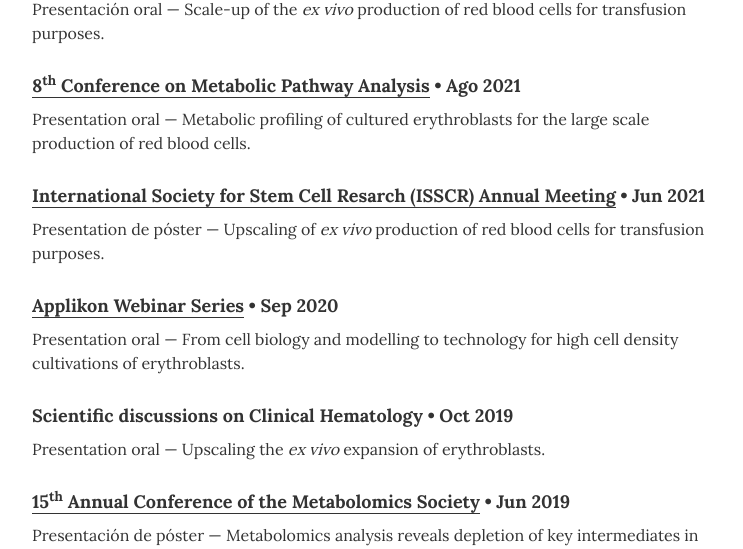
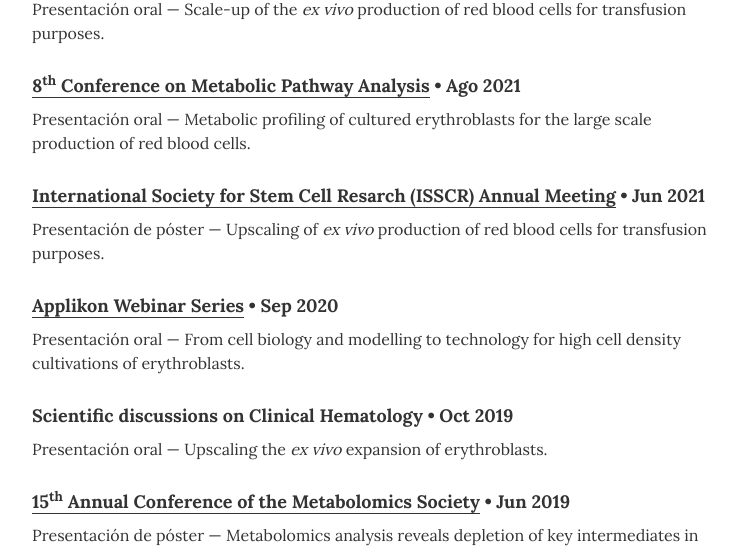
Before and after one commit to synthbiont/joangallego, a Jekyll site: the page es.html, which Jekyll copies as it is, in a window 1280 px wide and 900 px high, scrolled down 6689 px. Shown: the part 151-700 px from the top of the window, without its empty margins (268-1011 px from the left). Built offline with Jekyll 4.4.1, drawn with Linux system fonts in a browser that asks for light colours; some of the changed text lies outside the part shown.

Commit message:
Update es.html

```diff
--- a/es.html
+++ b/es.html
@@ -214,12 +214,12 @@
         <div class="resume-item" itemscope itemprop="worksFor" itemtype="http://schema.org/Organization">
           <h3 class="resume-item-title" itemprop="name">Universidad de los Andes (CO)</h3>
           <h4 class="resume-item-details" itemprop="description">Asistente graduado &bull; Ago, 2013  &mdash; Ago, 2015</h4>
-          <p class="resume-item-copy"><ul class="resume-item-list"><li>Apoyé el proyecto de fin de maestría <i>Cambios de ph durante el congelamiento y el derretimiento del agua y su relación con la electricidad atmosférica</i>" (Salazar-Henao JS) anto en experimentos de laboratorio como en análisis de datos.</li><li>Ejecuté análisis estadísticos y espaciales de los perfiles de concentración de ozono atmosférica en las regiones polares.</li></ul></p>
+          <p class="resume-item-copy"><ul class="resume-item-list"><li>Apoyé el proyecto de fin de maestría <i>Cambios de ph durante el congelamiento y el derretimiento del agua y su relación con la electricidad atmosférica</i>" (Salazar-Henao JS) tanto en experimentos de laboratorio como en análisis de datos.</li><li>Ejecuté análisis estadísticos y espaciales de los perfiles de concentración de ozono atmosférica en las regiones polares.</li></ul></p>
         </div><!-- end of resume-item -->
 
         <div class="resume-item" itemscope itemprop="worksFor" itemtype="http://schema.org/Organization">
           <h3 class="resume-item-title" itemprop="name">Carnegie Mellon University (US)</h3>
-          <h4 class="resume-item-details" itemprop="description">Investigador visitante &bull; Jan, 2012  &mdash; May, 2012</h4>
+          <h4 class="resume-item-details" itemprop="description">Investigador visitante &bull; Ene, 2012  &mdash; May, 2012</h4>
           <p class="resume-item-copy">Trabajo de investigación en el departamento de Ingeniería civil y ambiental, bajo la supervisión de Kelvin Gregory. Diseñé y ejecuté experimentos para el estudio de las interacciones entre nanopartículas (de dióxido de titanio y de plata) y la materia orgánica disuelta, y los mecanismos toxicológicos de dichos materiales.</ul></p>
         </div><!-- end of resume-item -->
 
@@ -455,25 +455,25 @@
         <div class="resume-item" itemscope itemprop="memberOf" itemtype="http://schema.org/Event">
           <h3 class="resume-item-details" itemprop="name"><a href="https://mpa2021.utk.edu/">8<sup>th</sup> Conference on Metabolic Pathway Analysis</a> &bull; Ago 2021</h3>
           <h4 class="resume-item-details" itemprop="description"></h4>
-          <p class="resume-item-copy">Presentation oral &mdash; Metabolic profiling of cultured erythroblasts for the large scale production of red blood cells.</p>
+          <p class="resume-item-copy">Presentación oral &mdash; Metabolic profiling of cultured erythroblasts for the large scale production of red blood cells.</p>
         </div>
 
         <div class="resume-item" itemscope itemprop="memberOf" itemtype="http://schema.org/Event">
           <h3 class="resume-item-details" itemprop="name"><a href="https://www.isscr.org/meetings-events/annual-meetings/isscr-annual-meeting-2021">International Society for Stem Cell Resarch (ISSCR) Annual Meeting</a> &bull; Jun 2021</h3>
           <h4 class="resume-item-details" itemprop="description"></h4>
-          <p class="resume-item-copy">Presentation de póster &mdash; Upscaling of <i>ex vivo</i> production of red blood cells for transfusion purposes.</p>
+          <p class="resume-item-copy">Presentación de póster &mdash; Upscaling of <i>ex vivo</i> production of red blood cells for transfusion purposes.</p>
         </div>
 
         <div class="resume-item" itemscope itemprop="memberOf" itemtype="http://schema.org/Event">
           <h3 class="resume-item-details" itemprop="name"><a href="https://www.applikon-biotechnology.com/en/academy/webinars/september/from-cell-biology-and-modelling-to-technology-for-high-cell-density-cultivation-of-erythroblasts/">Applikon Webinar Series</a> &bull; Sep 2020</h3>
           <h4 class="resume-item-details" itemprop="description"></h4>
-          <p class="resume-item-copy">Presentation oral &mdash; From cell biology and modelling to technology for high cell density cultivations of erythroblasts.</p>
+          <p class="resume-item-copy">Presentación oral &mdash; From cell biology and modelling to technology for high cell density cultivations of erythroblasts.</p>
         </div>
 
         <div class="resume-item" itemscope itemprop="memberOf" itemtype="http://schema.org/Event">
           <h3 class="resume-item-details" itemprop="name">Scientific discussions on Clinical Hematology &bull; Oct 2019</h3>
           <h4 class="resume-item-details" itemprop="description"></h4>
-          <p class="resume-item-copy">Presentation oral &mdash; Upscaling the <i>ex vivo</i> expansion of erythroblasts.</p>
+          <p class="resume-item-copy">Presentación oral &mdash; Upscaling the <i>ex vivo</i> expansion of erythroblasts.</p>
         </div>
 
         <div class="resume-item" itemscope itemprop="memberOf" itemtype="http://schema.org/Event">
```
Also changed, not shown: other parts of es.html (+1 -1 lines).
